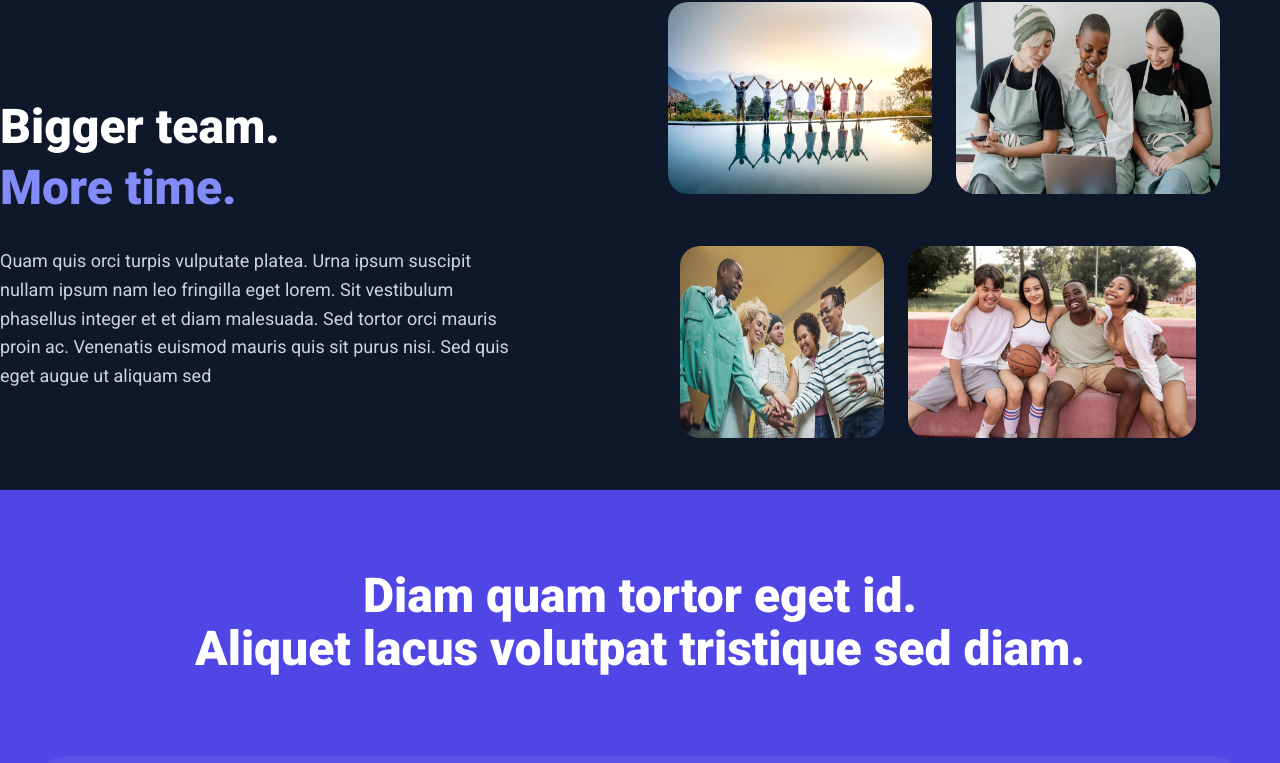
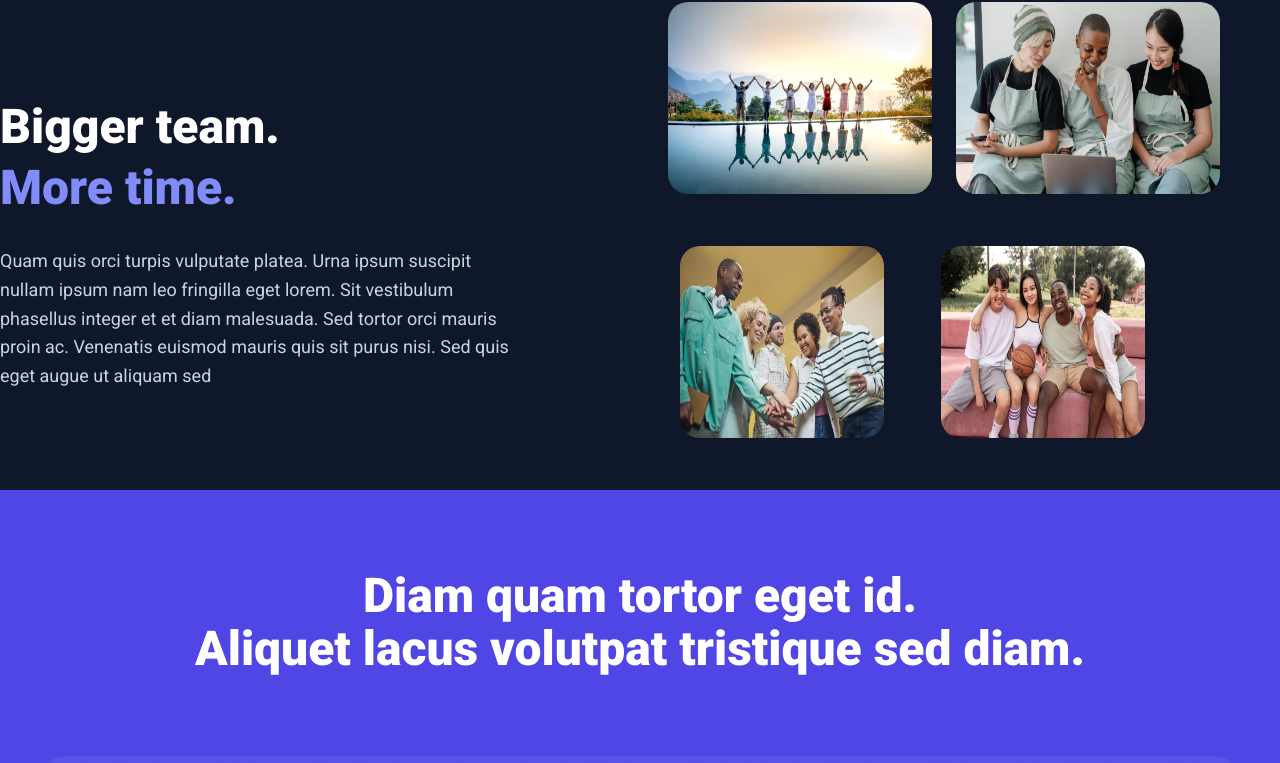
Before and after one commit to ArturKocharyan/trakor, a React (Create React App) app: page / in a window 1280 px wide. Shown: the part 1393-2156 px from the top of the page. Built offline with nearby package versions, Linux system fonts and the light colour scheme; the HTML template or start-up script is replaced by a standard one.

Commit message:
test span

```diff
--- a/src/Components/TeamBanner/TeamBanner.jsx
+++ b/src/Components/TeamBanner/TeamBanner.jsx
@@ -22,12 +22,12 @@
                 </div>
                 <div className={style.image_container} >
                     <div className={style.top_container} >
-                        <img src={img1} alt='team' />
-                        <img src={img2} alt='team' />
+                        <span className={style.toper_image} ><img src={img1} alt='team' /></span>
+                        <span className={style.toper_image} ><img src={img2} alt='team' /></span>
                     </div>
                     <div className={style.bottom_container}>
-                        <img src={img3} alt='team' />
-                        <img src={img4} alt='team' />
+                        <span className={style.toper_image}><img src={img3} alt='team' /></span>
+                        <span className={style.toper_image}><img src={img4} alt='team' /></span>
                     </div>
                 </div>
             </div>
--- a/src/Components/TeamBanner/style.module.css
+++ b/src/Components/TeamBanner/style.module.css
@@ -70,7 +70,7 @@
 
 .top_container img{
     height: 192px;
-    width: 264px;
+    max-width: 264px;
     border-radius: 20px;
 }
 
@@ -83,11 +83,17 @@
 
 .bottom_container img {
     height: 192px;
+    max-width: 264px;
     border-radius: 20px;
 }
 
 .bottom_container :first-child {
-    width: 204px;
+    max-width: 204px;
+}
+
+.toper_image {
+    display: block;
+    width: 50%;
 }
 
 
```
